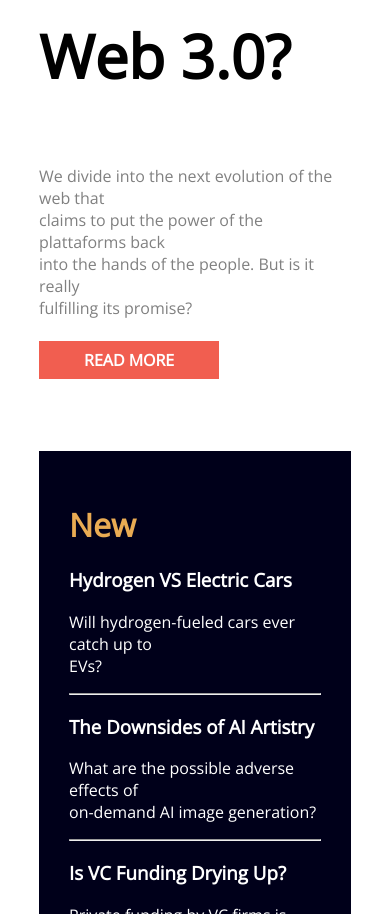
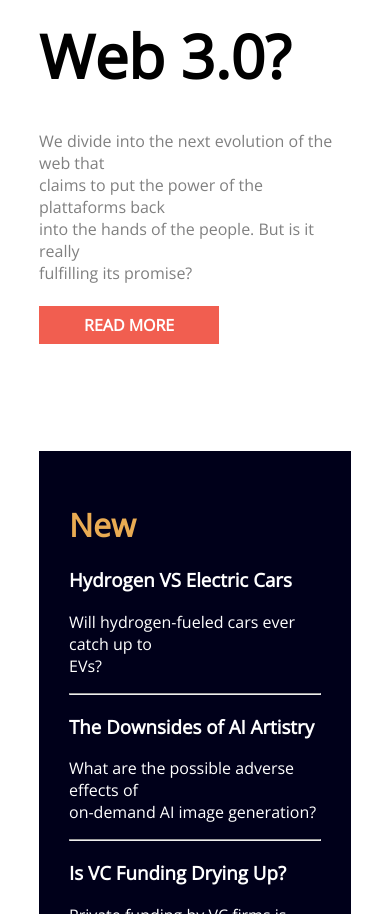
Before and after one commit to Diego03gGomez/frontendmentor_homepage, a Vue app in the folder homepage/: page / in a window 390 px wide. Shown: the part 810-1724 px from the top of the page. Built offline with nearby package versions, Linux system fonts and the light colour scheme; a web font is replaced by a local one.

Commit message:
Solucion errores

```diff
--- a/homepage/src/style.css
+++ b/homepage/src/style.css
@@ -151,6 +151,7 @@ object-fit: cover;
   position: fixed;
   width: 100%;
   height: 100%;
+  z-index: 999;
 
 
 }
@@ -215,6 +216,12 @@ float: right;
   flex-direction: column;
   gap: 30px;
 }
+.div2_2{
+  position: relative;
+  top: -45px;
+}
+
+
 /*
 .div2_1{
   margin-bottom: -200px;
@@ -245,6 +252,11 @@ float: right;
 .div2{
   grid-template-columns: 1fr 1fr;
 
+}
+
+.div2_2{
+  position: relative;
+  top: -35px;
 }
 
 }
```
